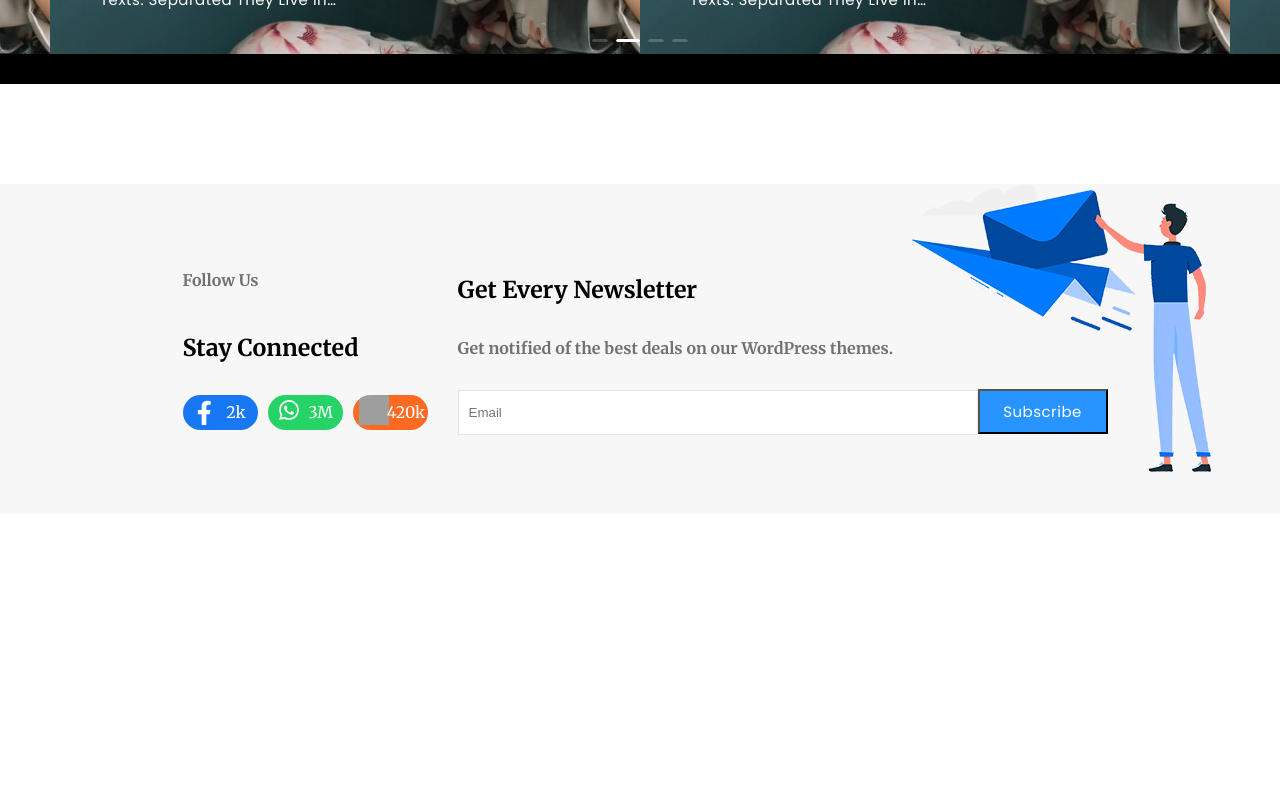
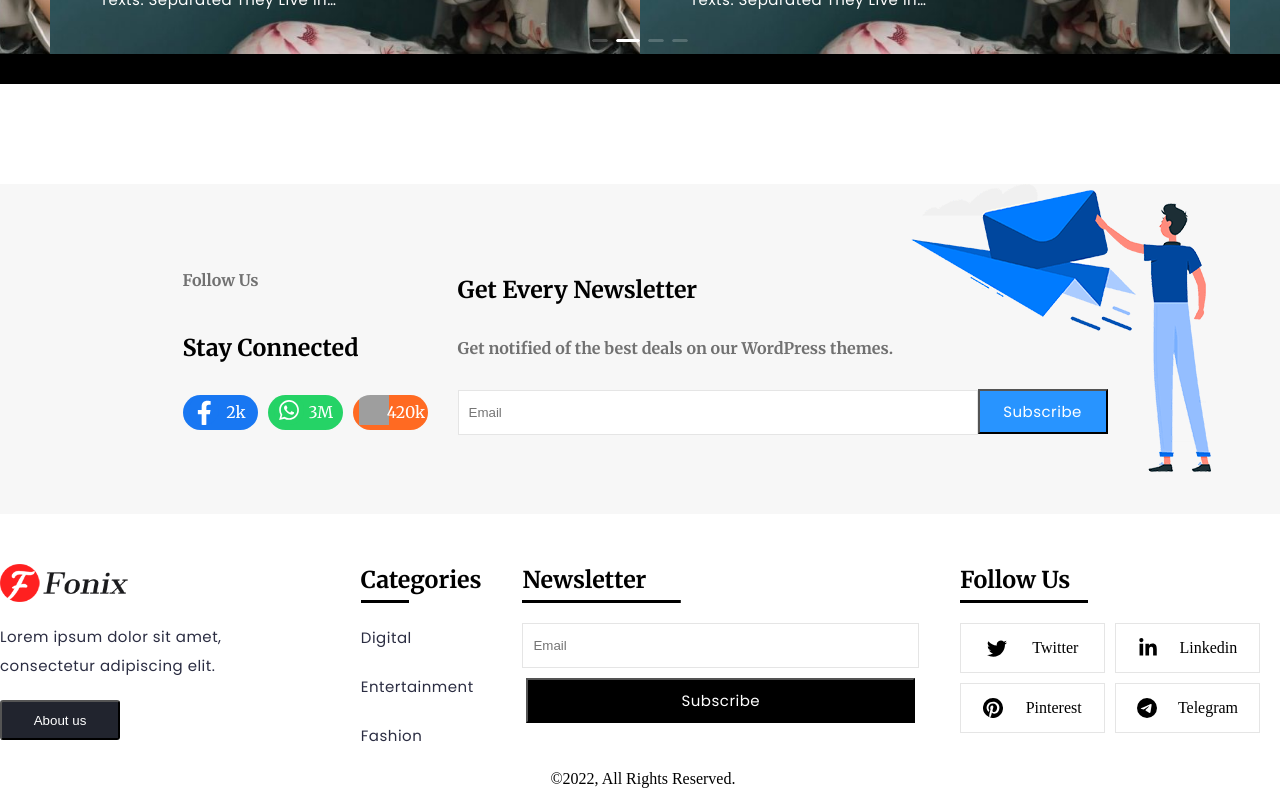
Before and after one commit to Volodymyr-VNB/React-KP, a React (Create React App) app: page / in a window 1280 px wide. Shown: the part 3477-4277 px from the top of the page. Before the commit the page ends 4041 px from the top, so only its background shows below. Built offline with nearby package versions, Linux system fonts and the light colour scheme; grey boxes are pictures that could not be loaded.

Commit message:
footer add

```diff
--- a/src/Container/App/App.tsx
+++ b/src/Container/App/App.tsx
@@ -1,3 +1,4 @@
+import Footer from 'Container/Footer/Footer'
 import Header from 'Container/Header/Header'
 import Main from 'Container/Main/Main'
 
@@ -7,6 +8,7 @@ const App = (props: Props) => {
     <>
             <Header/>
             <Main/>
+            <Footer/>
         </>
   )
 }
--- /dev/null
+++ b/src/Container/Footer/Footer.scss
@@ -0,0 +1,95 @@
+@import '../_valiable.scss';
+@import '../_font.scss';
+
+.footer{
+    @include container( flex,space-between,
+        flex-start, 50px, auto, 50px, auto,
+        $wight-frame, auto);
+    position: sticky;
+    top: 100%;
+
+   }
+.foot-h4{
+    font-size: 16px;
+}
+.logo1 {
+    width: 40%;
+    height: 38px;
+}
+.footer-about{
+    width: 25%;
+    flex-direction: column;
+    gap: 20px;
+}
+.button-foot{
+    width: 120px ;
+    height: 40px;
+    position: relative;
+    display: inline-block;
+    text-align: center;
+    background-color: #21242E;
+    color: #FFFFFF;
+    border-radius: 3px 3px 3px 3px;
+    transition: 0.3s;
+    cursor: pointer;
+}
+.linear{
+
+    position: relative;
+    // text-underline-offset: 1.3em;
+    padding-bottom: 6px;
+
+    text-decoration: none;
+    background-image: linear-gradient(90deg, currentColor, currentColor);
+    background-repeat: no-repeat;
+    background-size: 40% 3px;
+    background-position: left 0% bottom;
+    color: black;
+    outline: 0;
+}
+.foot-cat{
+    gap: 20px;
+    flex-direction: column;
+}
+.foot-new{
+    width: 31%;
+    flex-direction: column;
+    gap: 20px;
+}
+.foot-new .input2{
+    width: 100%;
+}
+.button2{
+    width: 98%;
+    margin: 10px auto;
+    height: 45px;
+    background-color: black;
+
+}
+.row-col{
+    display: flex;
+    flex-direction: column;
+}
+.soc-size{
+    display: flex;
+    width: 145px;
+    height: 50px;
+    justify-content: space-evenly;
+    border: solid 1px #E5E5E5;
+    align-items: center;
+}
+.socIcon{
+    flex-wrap: wrap;
+    width: 100%;
+    gap: 10px;
+}
+.foot-follows{
+    width: 25%;
+    flex-direction: column;
+    gap: 20px;
+}
+.foot-end{
+    position: absolute;
+    bottom: -20%;
+    left: 43%;
+}
--- /dev/null
+++ b/src/Container/Footer/Footer.tsx
@@ -0,0 +1,53 @@
+import './Footer.scss'
+import logo from 'assets/logo.png'
+import { BsTwitter,BsPinterest,BsTelegram } from 'react-icons/bs'
+import { FaLinkedinIn } from 'react-icons/fa'
+
+type Props = {}
+const Footer = (props: Props) => {
+    return (
+        <section className="footer">
+            <div className="footer-about row">
+                <img
+                    src={logo}
+                    alt="Fonix"
+                    className="logo1"
+                    width="200"
+                    height="62"
+                />
+                <h4>
+                    Lorem ipsum dolor sit amet, consectetur adipiscing elit.{' '}
+                </h4>
+                <button type="submit" className="button-foot">
+                    About us
+                </button>
+            </div>
+            <div className="foot-cat row">
+              <h3 className='linear'>Categories</h3>
+              <h4>Digital</h4>
+              <h4>Entertainment</h4>
+              <h4>Fashion</h4>
+            </div>
+            <div className="foot-new row">
+              <h3 className='linear'>Newsletter</h3>
+              <div className='row-col' >
+                    <input type="email" className='input input2' placeholder="Email" />
+                    <button type="submit" className="button2">
+                        <span className="button-text h4 color-white">Subscribe</span>
+                    </button>
+                </div>
+            </div>
+            <div className="foot-follows row">
+              <h3 className='linear'>Follow Us</h3>
+              <div className='row socIcon' >
+                    <div className="foot-twitter soc-size"><BsTwitter size={20}/>Twitter</div>
+                    <div className="foot-Linkedin soc-size"><FaLinkedinIn size={20}/>Linkedin</div>
+                    <div className="foot-Pinterest soc-size"><BsPinterest size={20}/>Pinterest</div>
+                    <div className="foot-Telegram soc-size"><BsTelegram size={20}/>Telegram</div>
+                </div>
+            </div>
+            <div className='foot-end'>&#169;2022, All Rights Reserved.</div>
+        </section>
+    )
+}
+export default Footer
--- a/src/Container/Main/Main.tsx
+++ b/src/Container/Main/Main.tsx
@@ -1,13 +1,13 @@
 import './Main.scss'
 
-import { FaRegComment } from 'react-icons/fa'
+
 import PostLi from 'components/PostLi/PostLi'
 import { Carousel } from 'antd'
 import { LeftOutlined, RightOutlined } from '@ant-design/icons'
 // import "./ antd/dist/antd.css";
 import Weekly from 'components/Weekly/Weekly'
 import Post from 'components/Post/Post'
-import CarouselEditor from 'Container/CarouselEditor/CarouselEditor'
+import CarouselEditor from 'components/CarouselEditor/CarouselEditor'
 import StayConnected from 'components/StayConnected/StayConnected'
 
 type Props = {}
--- a/src/components/StayConnected/StayConnected.scss
+++ b/src/components/StayConnected/StayConnected.scss
@@ -51,7 +51,7 @@ background-image: url(../../assets/soundcloud.svg   );
     padding: 10px;
     background: #FFFFFF;
     border-style: solid;
-    border-width: 1px 1px 1px 1px;
+    border-width: 1px;
     border-color: #E5E5E5;
 }
 .getEvery{
```
Also changed, not shown: src/Container/Main/Main.scss (+1 -25 lines), src/components/CarouselEditor/CarouselEditor.scss (renamed from src/Container/CarouselEditor/CarouselEditor.scss), src/components/CarouselEditor/CarouselEditor.tsx (renamed from src/Container/CarouselEditor/CarouselEditor.tsx).
